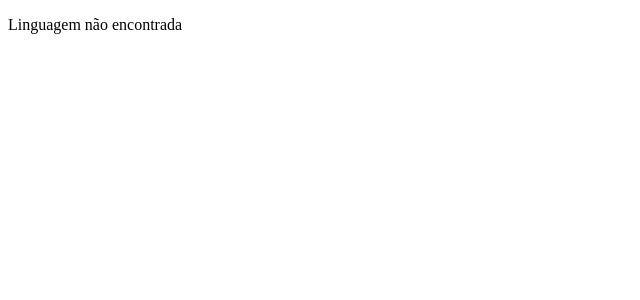
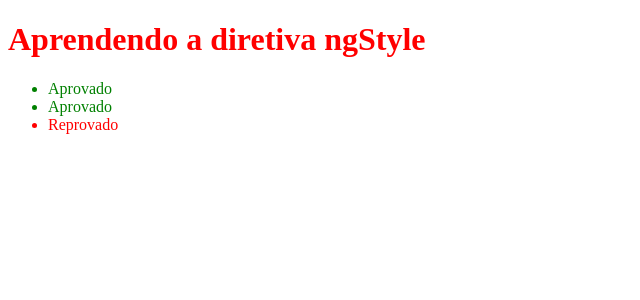
Before and after one commit to fhssouza/angular-basico, an Angular app: page / in a window 1280 px wide. Shown: the top 300 px of the page, without its empty margins (0-640 px from the left). Built offline with nearby package versions, Linux system fonts and the light colour scheme.

Commit message:
Diretiva *ngStyle

```diff
--- a/src/app/app.component.html
+++ b/src/app/app.component.html
@@ -1 +1 @@
-<app-componente06></app-componente06>
+<app-componente07></app-componente07>
--- a/src/app/app.component.ts
+++ b/src/app/app.component.ts
@@ -7,11 +7,12 @@ import {Componente03Component} from "./componente03/componente03.component";
 import {Componente04Component} from "./componente04/componente04.component";
 import {Componente05Component} from "./componente05/componente05.component";
 import {Componente06Component} from "./componente06/componente06.component";
+import {Componente07Component} from "./componente07/componente07.component";
 
 @Component({
   selector: 'app-root',
   standalone: true,
-  imports: [CommonModule, RouterOutlet, Componente01Component, Componente02Component, Componente03Component, Componente04Component, Componente05Component, Componente06Component],
+  imports: [CommonModule, RouterOutlet, Componente01Component, Componente02Component, Componente03Component, Componente04Component, Componente05Component, Componente06Component, Componente07Component],
   templateUrl: './app.component.html',
   styleUrl: './app.component.css'
 })
--- /dev/null
+++ b/src/app/componente07/componente07.component.html
@@ -0,0 +1,5 @@
+<h1 [ngStyle]="{'color': condicao ? 'green' : 'red'}">Aprendendo a diretiva ngStyle</h1>
+
+<ul>
+  <li *ngFor="let l of lista" [ngStyle]="{'color': l=='Aprovado' ? 'green' : 'red'}">{{l}}</li>
+</ul>
--- /dev/null
+++ b/src/app/componente07/componente07.component.ts
@@ -0,0 +1,19 @@
+import { Component } from '@angular/core';
+import {CommonModule} from "@angular/common";
+
+@Component({
+  selector: 'app-componente07',
+  standalone: true,
+  imports: [CommonModule],
+  templateUrl: './componente07.component.html',
+  styleUrl: './componente07.component.css'
+})
+export class Componente07Component {
+
+  //Varável lógica
+  condicao: boolean = false;
+
+  //Lista de aprovados e reprovados
+  lista: string[] = ['Aprovado', 'Aprovado', 'Reprovado'];
+
+}
```
Also changed, not shown: src/app/componente07/componente07.component.css (added), 1 other file (tests, documents, lock files or other folders).
